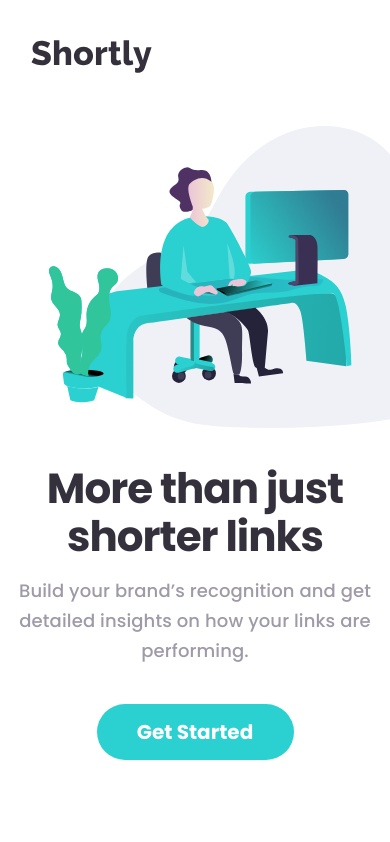
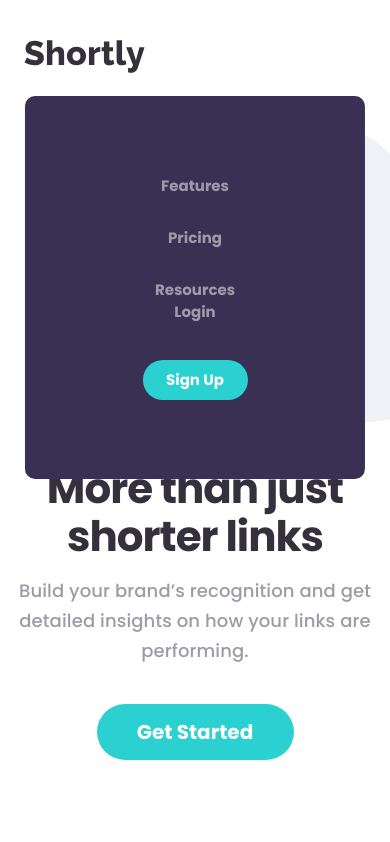
Before and after one commit to KiddAlexx/url-shortening-api-FM, a React (Vite) app: page / in a window 390 px wide. Shown: the top 842 px of the page. Built offline with nearby package versions, Linux system fonts and the light colour scheme; the HTML template or start-up script is replaced by a standard one.

Commit message:
create basic mobile menu and position on screen

```diff
--- a/src/queries.css
+++ b/src/queries.css
@@ -234,29 +234,65 @@
   /*******************Header-Component******************/
 
   .main-nav {
-    padding: 4rem 1.7rem 2.3rem 3.1rem;
-    /*     font-weight: 700;
+    /*     display: flex;
+    align-items: center; */
+    /*  justify-content: space-between; */
+    /*     gap: 3rem;
+    padding: 4.8rem 16.5rem;
+    font-weight: 700;
     font-size: 1.5rem;
     line-height: 2.2rem;
     color: var(--gray-dark); */
+    padding: 4rem 2.4rem 2.3rem 2.4rem;
+  }
+  .menu-auth-container {
+    /*     display: flex;
+    justify-content: space-between;
+    width: 100%; */
+    position: absolute;
+    top: 9.6rem;
+    left: 50%;
+    transform: translateX(-50%);
+    border-radius: 1rem;
+    background-color: var(--violet-dark);
+    height: 38.3rem;
+    width: 87.2%;
+    flex-direction: column;
+    align-items: center;
+    justify-content: center;
+    z-index: 5;
+  }
+
+  .main-nav a:hover {
+    /*  color: var(--violet-vdark);
+    transition: color 0.2s; */
   }
 
   .nav-left {
-    display: flex;
+    /*     display: flex;
     align-items: center;
-    gap: 4.5rem;
+    gap: 4.5rem; */
   }
-  /* hide for menu, alter settings later */
+
   .nav-menu-items {
-    display: none;
+    /*    display: flex;
     align-items: center;
-    gap: 3rem;
+    gap: 3rem; */
+    flex-direction: column;
   }
-  /* Hide for menu, alter settings later */
+
   .auth-buttons {
-    display: none;
+    /*    display: flex;
     align-items: center;
-    gap: 3.7rem;
+    gap: 3.7rem; */
+    flex-direction: column;
+  }
+
+  .btn-signup {
+    /*     width: 10.5rem;
+    height: 4rem;
+    font-size: 1.5rem;
+    line-height: 2.2rem; */
   }
 
   /* also adjust later in menu */
```
